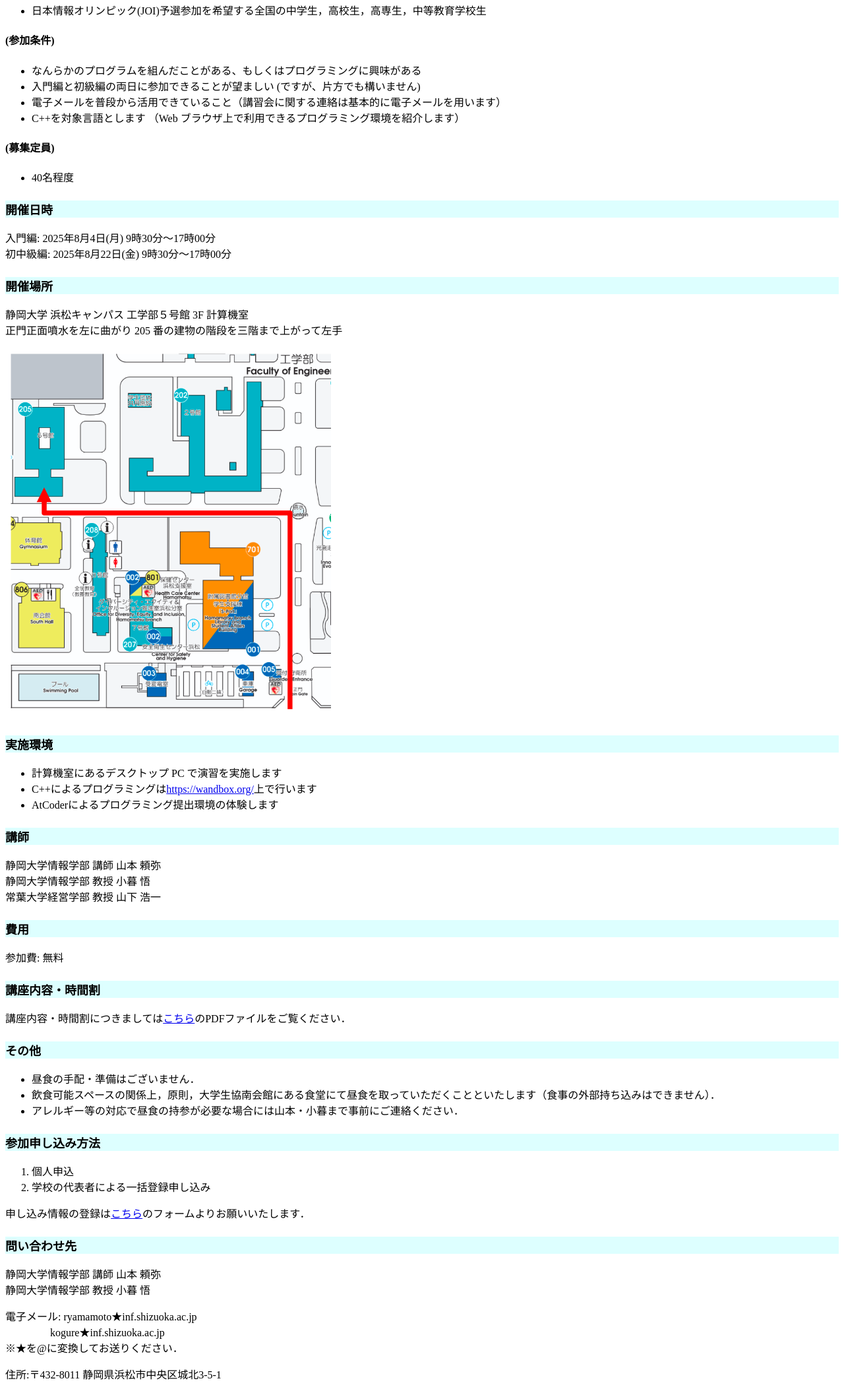
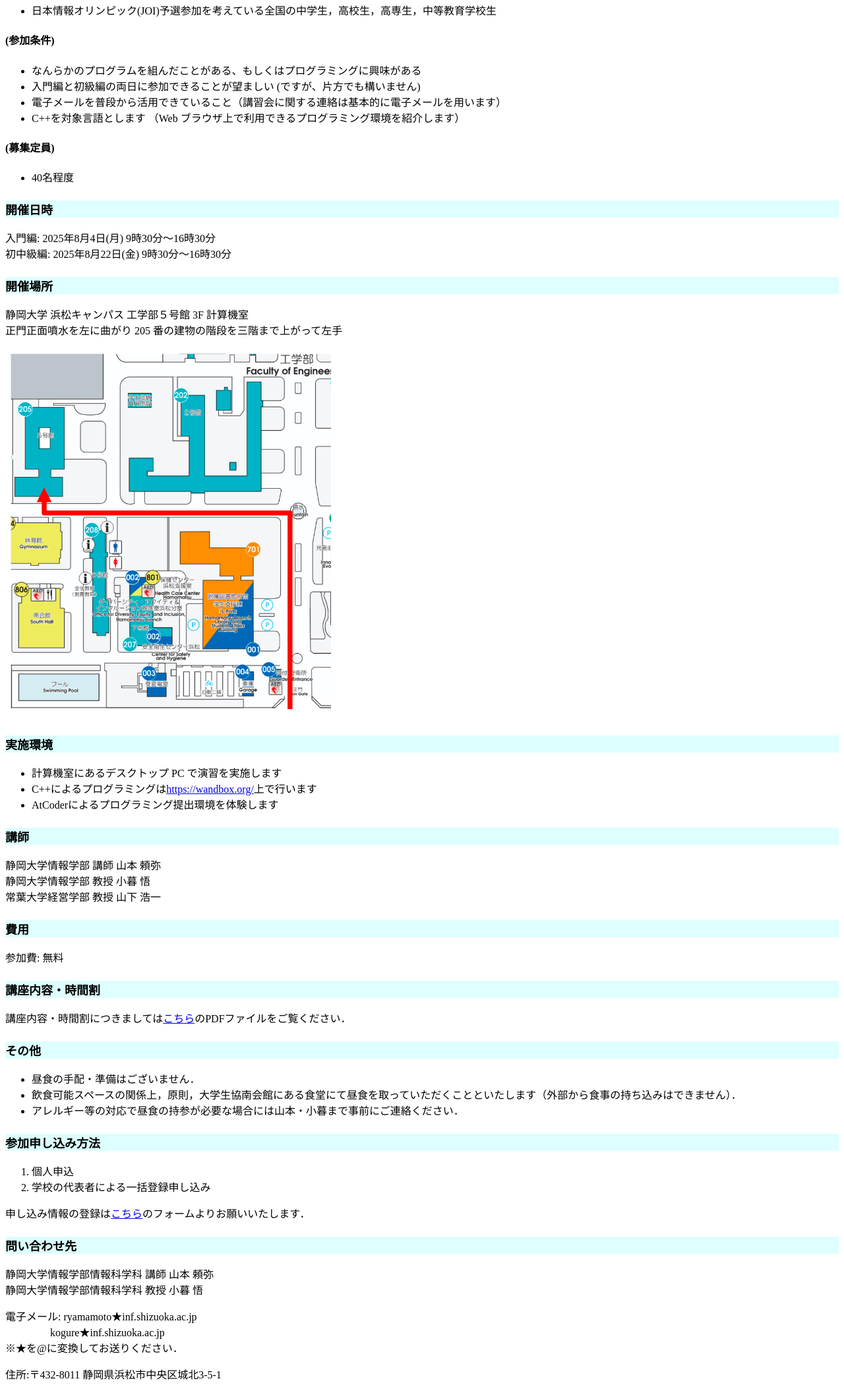
Before and after one commit to ryamamoto9020/prog_seminar_website2025, a plain HTML site: page application_page.html in a window 1280 px wide. Shown: the part 248-2357 px from the top of the page at 66% size. Drawn offline with Linux system fonts and the light colour scheme.

Commit message:
public version

```diff
--- a/application_page.html
+++ b/application_page.html
@@ -60,7 +60,7 @@
     <h3>募集対象・参加条件・募集定員</h3>
     <h4>(募集対象)</h4>
     <ul>
-        <li>日本情報オリンピック(JOI)予選参加を希望する全国の中学生，高校生，高専生，中等教育学校生</li>
+        <li>日本情報オリンピック(JOI)予選参加を考えている全国の中学生，高校生，高専生，中等教育学校生</li>
     </ul>
 
     <h4>(参加条件)</h4>
@@ -78,8 +78,8 @@
 
 
     <h3>開催日時</h3>
-    <p>入門編: 2025年8月4日(月) 9時30分〜17時00分<br>
-        初中級編: 2025年8月22日(金) 9時30分〜17時00分</p>
+    <p>入門編: 2025年8月4日(月) 9時30分〜16時30分<br>
+        初中級編: 2025年8月22日(金) 9時30分〜16時30分</p>
 
     <h3>開催場所</h3>
     <p>静岡大学 浜松キャンパス 工学部５号館 3F 計算機室<br>
@@ -90,7 +90,7 @@
     <ul>
         <li>計算機室にあるデスクトップ PC で演習を実施します</li>
         <li>C++によるプログラミングは<a href="https://wandbox.org" target="_blank">https://wandbox.org/</a>上で行います</li>
-        <li>AtCoderによるプログラミング提出環境の体験します</li>
+        <li>AtCoderによるプログラミング提出環境を体験します</li>
     </ul>
 
     <h3>講師</h3>
@@ -107,7 +107,7 @@
     <h3>その他</h3>
     <ul>
         <li>昼食の手配・準備はございません．</li>
-        <li>飲食可能スペースの関係上，原則，大学生協南会館にある食堂にて昼食を取っていただくことといたします（食事の外部持ち込みはできません）．</li>
+        <li>飲食可能スペースの関係上，原則，大学生協南会館にある食堂にて昼食を取っていただくことといたします（外部から食事の持ち込みはできません）．</li>
         <li>アレルギー等の対応で昼食の持参が必要な場合には山本・小暮まで事前にご連絡ください．</li>
     </ul>
 
@@ -121,8 +121,8 @@
 
 
     <h3>問い合わせ先</h3>
-    <p>静岡大学情報学部 講師 山本 頼弥<br>
-        静岡大学情報学部 教授 小暮 悟</p>
+    <p>静岡大学情報学部情報科学科 講師 山本 頼弥<br>
+        静岡大学情報学部情報科学科 教授 小暮 悟</p>
 
     <p>電子メール: ryamamoto★inf.shizuoka.ac.jp<br>
         &nbsp;&nbsp;&nbsp;&nbsp;&nbsp;&nbsp;&nbsp;&nbsp;&nbsp;&nbsp;&nbsp;&nbsp;&nbsp;&nbsp;&nbsp;&nbsp;&nbsp;kogure★inf.shizuoka.ac.jp<br>
```
Also changed, not shown: index.html (+5 -5 lines), preparation_page.html (+3 -3 lines).
